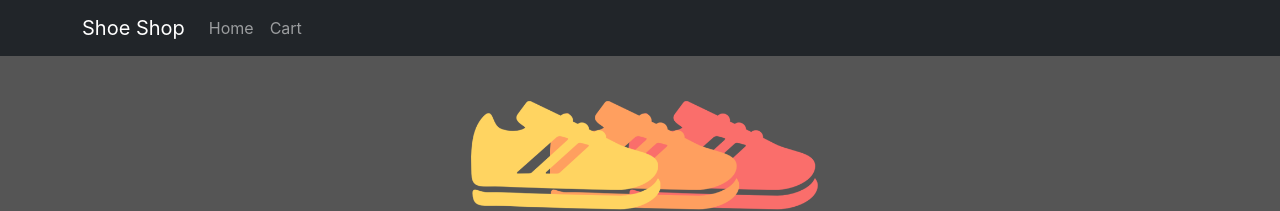
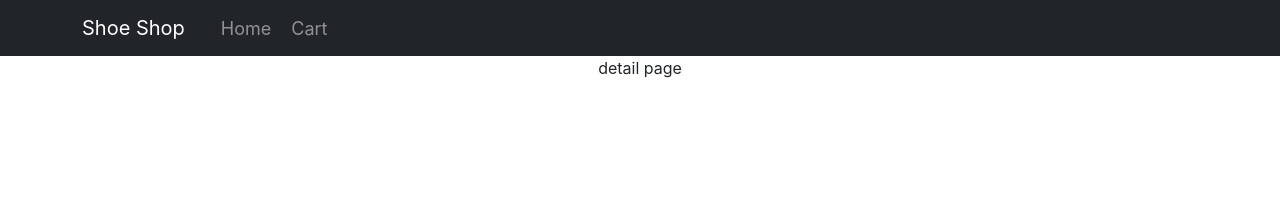
Before and after one commit to Haerin0/Shoe_Shop, a React (Create React App) app: page /detail in a window 1280 px wide. Shown: the top 211 px of the page. Built offline with nearby package versions, Linux system fonts and the light colour scheme.

Commit message:
Routes added

```diff
--- a/package.json
+++ b/package.json
@@ -13,7 +13,7 @@
     "react-bootstrap": "^2.5.0",
     "react-dom": "^18.2.0",
     "react-redux": "^8.0.4",
-    "react-router-dom": "^6.4.2",
+    "react-router-dom": "^6.4.3",
     "react-scripts": "5.0.1",
     "styled-components": "^5.3.6",
     "web-vitals": "^2.1.4"
--- a/src/App.css
+++ b/src/App.css
@@ -11,6 +11,13 @@
   .App-logo {
     animation: App-logo-spin infinite 20s linear;
   }
+}
+
+#nav_link {
+  text-decoration: none;
+  color: rgb(146, 145, 145);
+  font-size: 18px;
+  margin-left: 20px;
 }
 
 .main-bg {
--- a/src/App.js
+++ b/src/App.js
@@ -2,6 +2,7 @@ import './App.css';
 import { Nav, Navbar, Row, Col, Container } from 'react-bootstrap';
 import { useState } from 'react';
 import  data  from './data';
+import { Routes, Route, Link } from 'react-router-dom'
 
 
 function App() {
@@ -15,14 +16,17 @@ function App() {
         <Container>
           <Navbar.Brand href="#home">Shoe Shop</Navbar.Brand>
           <Nav className="me-auto">
-            <Nav.Link href="#home">Home</Nav.Link>
-            <Nav.Link href="#cart">Cart</Nav.Link>
+            <Link to="/" id="nav_link">Home</Link>
+            <Link to="/detail" id="nav_link">Cart</Link>
           </Nav>
         </Container>
       </Navbar>
 
+      {/* 페이지 나누는 코드 html여러개 만들지 않고 라우트 만들기 */}
+      <Routes>
+        <Route  path='/' element={
+        <div>
           <div className='main-bg'></div>
-
           <Container>
             <Row>
               {
@@ -34,6 +38,9 @@ function App() {
               }
             </Row>
           </Container>
+        </div>} />
+        <Route  path='/detail' element={<div>detail page</div>} />
+      </Routes>
 
     </div>
   );
--- a/src/index.js
+++ b/src/index.js
@@ -3,11 +3,14 @@ import ReactDOM from 'react-dom/client';
 import './index.css';
 import App from './App';
 import reportWebVitals from './reportWebVitals';
+import { BrowserRouter } from 'react-router-dom';
 
 const root = ReactDOM.createRoot(document.getElementById('root'));
 root.render(
   <React.StrictMode>
+    <BrowserRouter>
     <App />
+    </BrowserRouter>
   </React.StrictMode>
 );
 
```
Also changed, not shown: 1 other file (tests, documents, lock files or other folders). Lines whose indentation alone changed are shown as unchanged.
